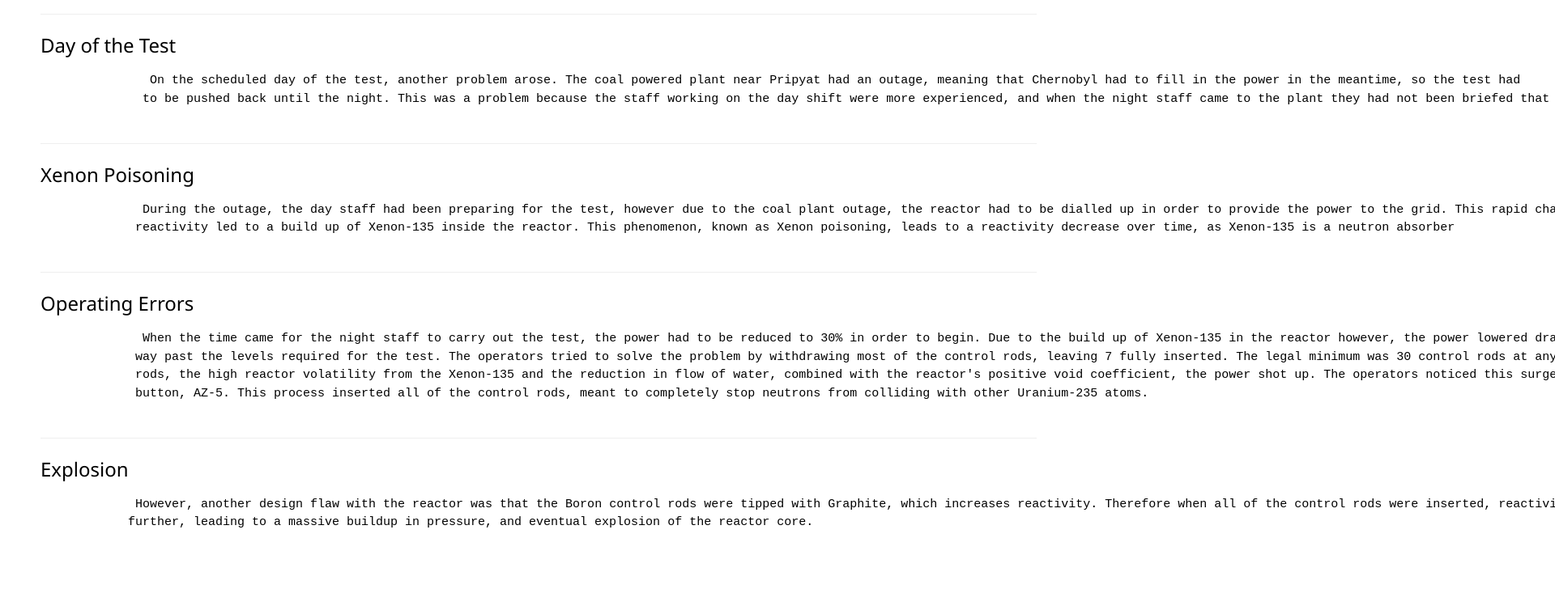
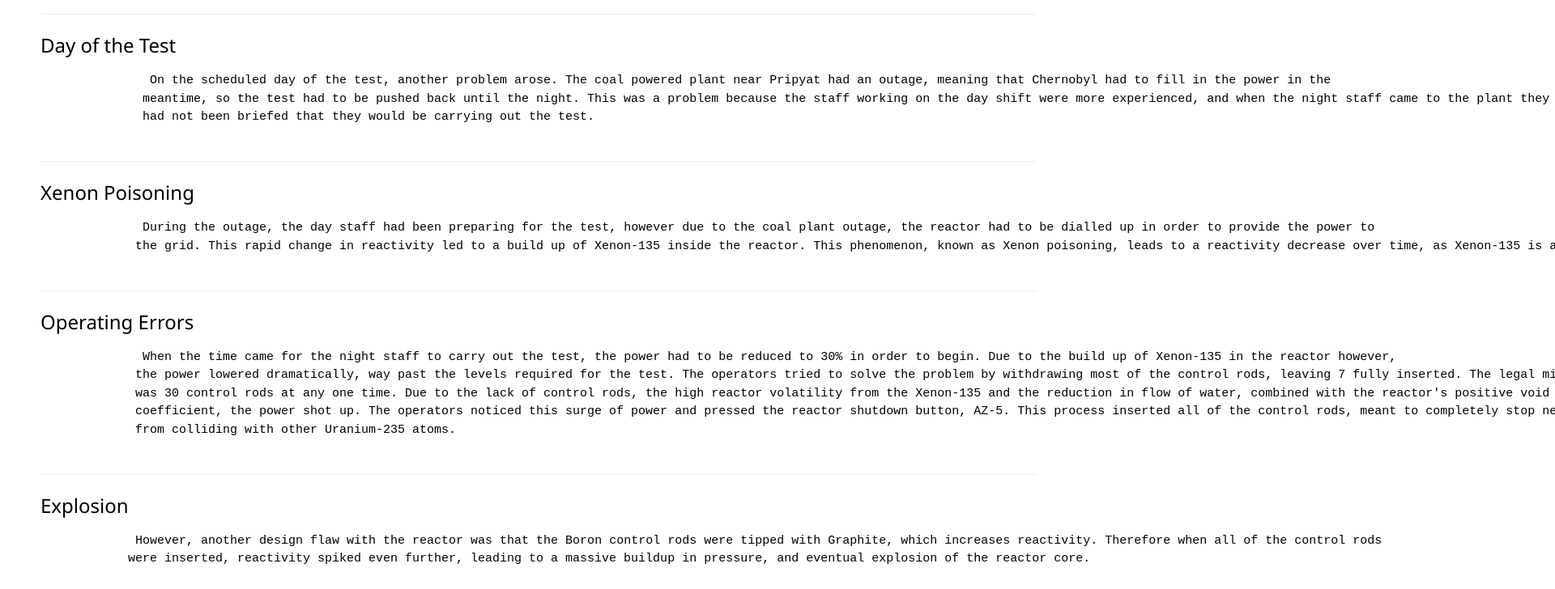
Before and after one commit to FEPSFY6860384/FY6860384, a plain HTML site: page index.html in a window 1280 px wide. Shown: the part 893-1621 px from the top of the page at 81% size, 1920 px wide, since content can reach past the window. Before the commit the page ends 1588 px from the top, so only its background shows below. Drawn offline with nearby package versions, Linux system fonts and the light colour scheme.

Commit message:
Update index.html

```diff
--- a/index.html
+++ b/index.html
@@ -66,9 +66,9 @@
        <p>
          <pre>
            <style="font-family:calibri";> The first problem Chernobyl had was concerning safety. There was a design flaw in the reactor that in the case of a power outage, the diesel backup generators wouldn’t immediately be
-            able to provide power to the reactor in order to keep it stable, they would only start providing power after 30 seconds. The theory was that the turbines spinning down could provide enough power to cover the 30 second transition
-            for the diesel generators to kick in and prevent any overload inside the reactor. These tests could only be performed under certain circumstances that were only available once a year. The plant had failed the previous two tests
-            in 1984 and 1985, leading to a lot of pressure on the operators going into the test on the 25th April 1986.
+            able to provide power to the reactor in order to keep it stable, they would only start providing power after 30 seconds. The theory was that the turbines spinning down could provide enough power to cover
+            the 30 second transition for the diesel generators to kick in and prevent any overload inside the reactor. These tests could only be performed under certain circumstances that were only available once a
+            year. The plant had failed the previous two tests in 1984 and 1985, leading to a lot of pressure on the operators going into the test on the 25th April 1986.
           </pre>
         </p>
       </section>
@@ -78,8 +78,9 @@
         <h3 id="Day of the Test">Day of the Test</h3>
           <p>
             <pre>
-              <style="font-family:calibri";> On the scheduled day of the test, another problem arose. The coal powered plant near Pripyat had an outage, meaning that Chernobyl had to fill in the power in the meantime, so the test had
-              to be pushed back until the night. This was a problem because the staff working on the day shift were more experienced, and when the night staff came to the plant they had not been briefed that they would be carrying out the test.
+              <style="font-family:calibri";> On the scheduled day of the test, another problem arose. The coal powered plant near Pripyat had an outage, meaning that Chernobyl had to fill in the power in the
+              meantime, so the test had to be pushed back until the night. This was a problem because the staff working on the day shift were more experienced, and when the night staff came to the plant they
+              had not been briefed that they would be carrying out the test.
             </pre>
           </p>
       </section>
@@ -89,8 +90,8 @@
         <h3 id="Xenon Poisoning">Xenon Poisoning</h3>
           <p>
             <pre>
-             <style="font-family:calibri";> During the outage, the day staff had been preparing for the test, however due to the coal plant outage, the reactor had to be dialled up in order to provide the power to the grid. This rapid change in
-             reactivity led to a build up of Xenon-135 inside the reactor. This phenomenon, known as Xenon poisoning, leads to a reactivity decrease over time, as Xenon-135 is a neutron absorber
+             <style="font-family:calibri";> During the outage, the day staff had been preparing for the test, however due to the coal plant outage, the reactor had to be dialled up in order to provide the power to
+             the grid. This rapid change in reactivity led to a build up of Xenon-135 inside the reactor. This phenomenon, known as Xenon poisoning, leads to a reactivity decrease over time, as Xenon-135 is a neutron absorber
             </pre>
           </p>
       </section>
@@ -101,10 +102,11 @@
         <h3 id="Operating Errors">Operating Errors</h3>
           <p>
             <pre>
-             <style="font-family:calibri";> When the time came for the night staff to carry out the test, the power had to be reduced to 30% in order to begin. Due to the build up of Xenon-135 in the reactor however, the power lowered dramatically,
-             way past the levels required for the test. The operators tried to solve the problem by withdrawing most of the control rods, leaving 7 fully inserted. The legal minimum was 30 control rods at any one time. Due to the lack of control
-             rods, the high reactor volatility from the Xenon-135 and the reduction in flow of water, combined with the reactor's positive void coefficient, the power shot up. The operators noticed this surge of power and pressed the reactor shutdown
-             button, AZ-5. This process inserted all of the control rods, meant to completely stop neutrons from colliding with other Uranium-235 atoms.
+             <style="font-family:calibri";> When the time came for the night staff to carry out the test, the power had to be reduced to 30% in order to begin. Due to the build up of Xenon-135 in the reactor however,
+             the power lowered dramatically, way past the levels required for the test. The operators tried to solve the problem by withdrawing most of the control rods, leaving 7 fully inserted. The legal minimum
+             was 30 control rods at any one time. Due to the lack of control rods, the high reactor volatility from the Xenon-135 and the reduction in flow of water, combined with the reactor's positive void
+             coefficient, the power shot up. The operators noticed this surge of power and pressed the reactor shutdown button, AZ-5. This process inserted all of the control rods, meant to completely stop neutrons
+             from colliding with other Uranium-235 atoms.
             </pre>
           </p>
       </section>
@@ -115,10 +117,28 @@
         <h3 id="Explosion">Explosion</h3>
          <p>
           <pre>
-            <style="font-family:calibri";> However, another design flaw with the reactor was that the Boron control rods were tipped with Graphite, which increases reactivity. Therefore when all of the control rods were inserted, reactivity spiked even
-            further, leading to a massive buildup in pressure, and eventual explosion of the reactor core.
+            <style="font-family:calibri";> However, another design flaw with the reactor was that the Boron control rods were tipped with Graphite, which increases reactivity. Therefore when all of the control rods
+            were inserted, reactivity spiked even further, leading to a massive buildup in pressure, and eventual explosion of the reactor core.
           </pre>
         </p>
       </section>
+
+   <hr>
+      <section>
+        <h3 id="Conclusion">Conclusion</h3>
+          <p>
+           <pre>
+             <style="font-family:calibri";> In conclusion, the explosion of the Chernobyl power plant was down to several design flaws in the reactor, as well as errors by the operators.
+            </pre>
+          </p>
+        </section>
+
+
+  <hr>
+      <section>
+        <h3 id="References">References</h3>
+          <p>
+            <pre>
+              <style="font-family:calibri";>
 </body>
 </html>
```
